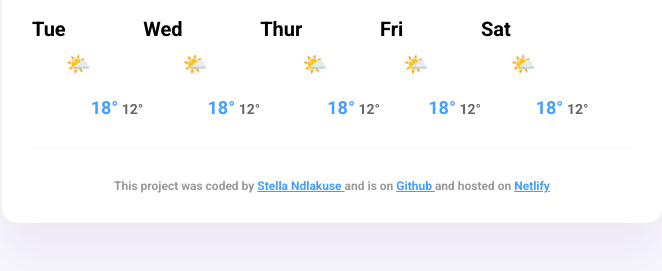
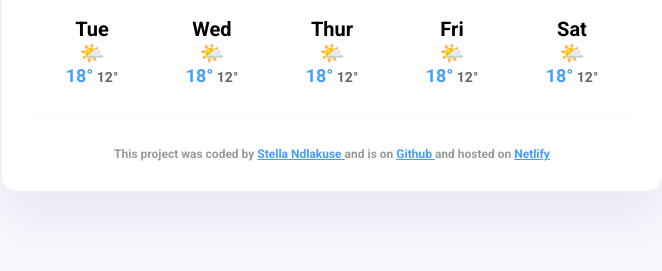
Before and after one commit to StellaNDL/weather-forecast, a plain HTML site: page index.html in a window 1280 px wide. Shown: the part 317-588 px from the top of the page, without its empty margins (308-970 px from the left). Drawn offline with nearby package versions, Linux system fonts and the light colour scheme.

Commit message:
Updated js and css file

```diff
--- a/src/index.js
+++ b/src/index.js
@@ -65,6 +65,7 @@ function displayTemperature(response) {
       forecastHtml =
       forecastHtml +
       `
+      <div class="weather-forecast-day">
                   <div class="weather-forecast-date">
                   ${day}
                   </div>
@@ -75,6 +76,7 @@ function displayTemperature(response) {
 
                   <span class="maximum-temperature">18°</span>
                   <span class="minimum-temperature">12°</span>
+      </div>
       </div>
       `;
     });
--- a/src/styles.css
+++ b/src/styles.css
@@ -90,9 +90,15 @@ main {
 
 .weather-forecast {
     margin-top: 20px;
+    display: flex;
+    justify-content: space-around;
 
+}
+
+.weather-forecast-day {
     display: flex;
-
+    flex-direction: column;
+    align-items: center;
 }
 
 .weather-forecast-date {
@@ -103,12 +109,10 @@ main {
 
 .weather-forecast-icon {
   font-size: 20px;
-  margin-top: 35px;
 }
 
 .weather-forecast-temperature {
     font-size: 14px;
-    margin-top: 80px;
 }
 
 .maximum-temperature {
```
